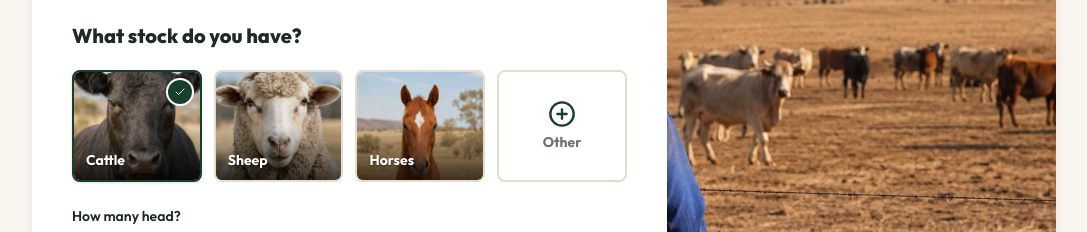
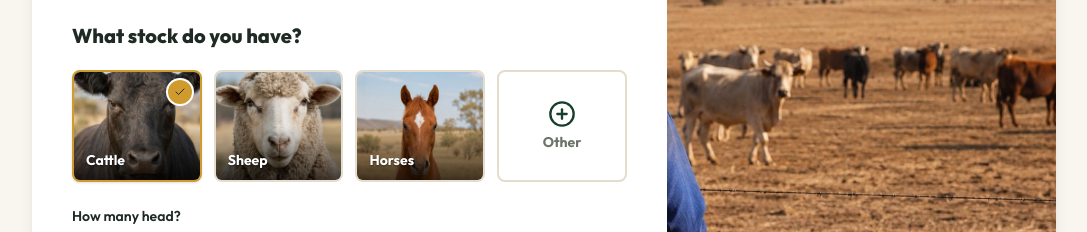
Before and after one commit to jwcoleman87-collab/paddockme, a Next.js app: page /requests/new in a window 1280 px wide. Shown: the part 186-418 px from the top of the page, without its empty margins (96-1183 px from the left). Built offline with nearby package versions, Linux system fonts and the light colour scheme.

Commit message:
Use brand gold for livestock selection state

```diff
--- a/src/components/paddockme/PmCards.tsx
+++ b/src/components/paddockme/PmCards.tsx
@@ -139,7 +139,7 @@ export function LivestockTypeCard({
       className={cn(
         "group relative flex h-28 w-full cursor-pointer flex-col items-center justify-center overflow-hidden rounded-xl border-2 bg-white text-sm font-semibold transition focus-visible:outline-none focus-visible:ring-2 focus-visible:ring-pm-gold-500",
         selected
-          ? "border-pm-green-900 text-pm-green-900 shadow-sm"
+          ? "border-pm-gold-500 text-pm-green-900 shadow-sm"
           : "border-pm-border text-pm-muted hover:border-pm-green-700",
       )}
     >
@@ -161,7 +161,7 @@ export function LivestockTypeCard({
         </span>
       )}
       {selected && (
-        <span className="absolute right-2 top-2 z-10 flex h-6 w-6 items-center justify-center rounded-full bg-pm-green-900 text-white ring-2 ring-white">
+        <span className="absolute right-2 top-2 z-10 flex h-6 w-6 items-center justify-center rounded-full bg-pm-gold-500 text-pm-charcoal ring-2 ring-white">
           <Check className="h-3 w-3" aria-label="Selected" />
         </span>
       )}
```
